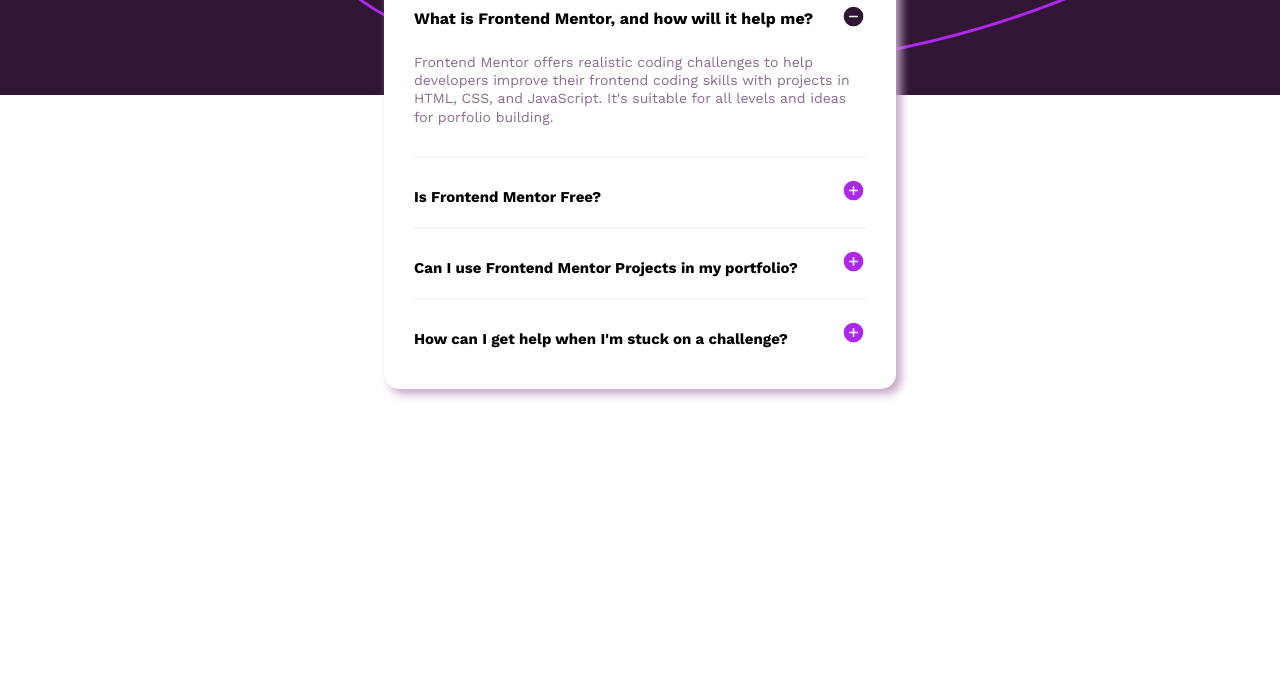
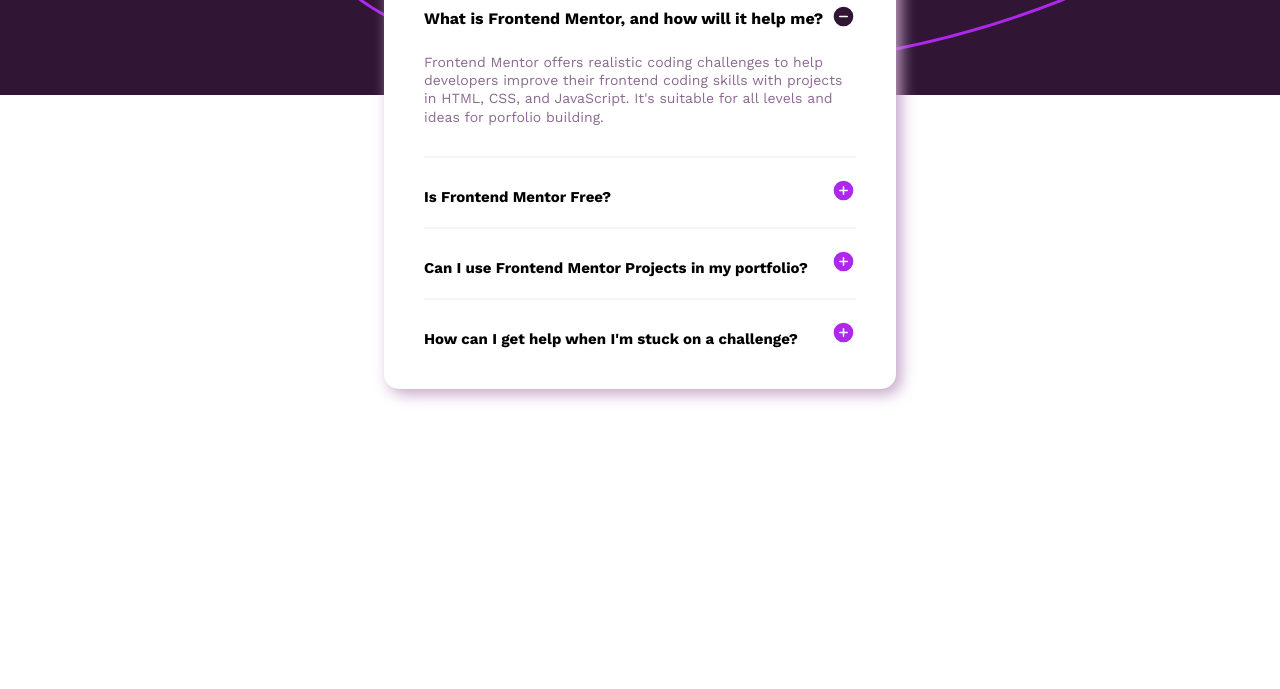
Before and after one commit to anyanwujohnpaul/faq-accordion, a plain HTML site: page index.html in a window 1280 px wide. Shown: the part 225-914 px from the top of the page. Drawn offline with nearby package versions, Linux system fonts and the light colour scheme.

Commit message:
getting things fixed

```diff
--- a/styles.css
+++ b/styles.css
@@ -33,8 +33,8 @@ p {
   border-radius: 15px;
   width: 40%;
   height: 40%;
-  padding: 20px 30px;
-  box-shadow: 5px 5px 10px hsl(294, 25%, 71%);
+  padding: 20px 40px;
+  box-shadow: 5px 5px 15px hsl(294, 25%, 71%);
 }
 
 .FAQS {
```
